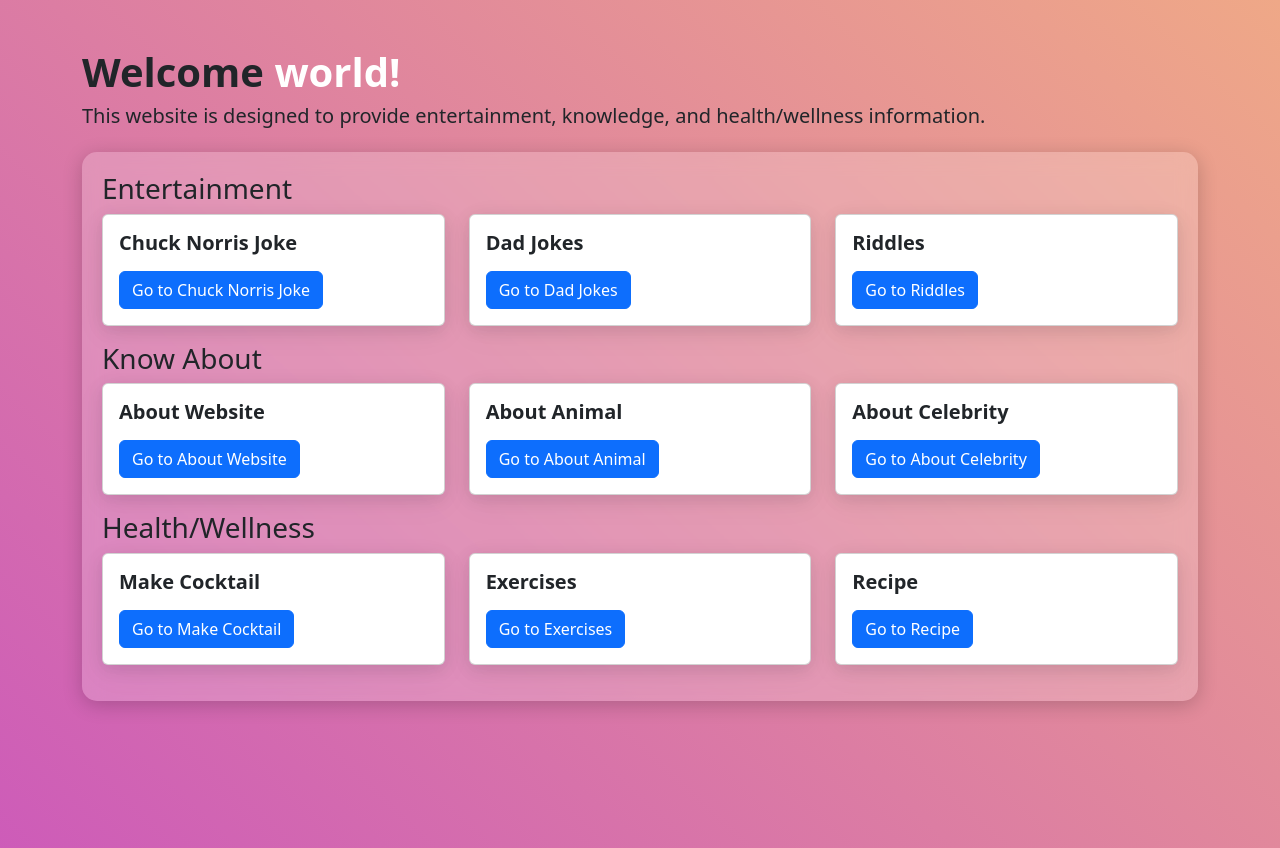
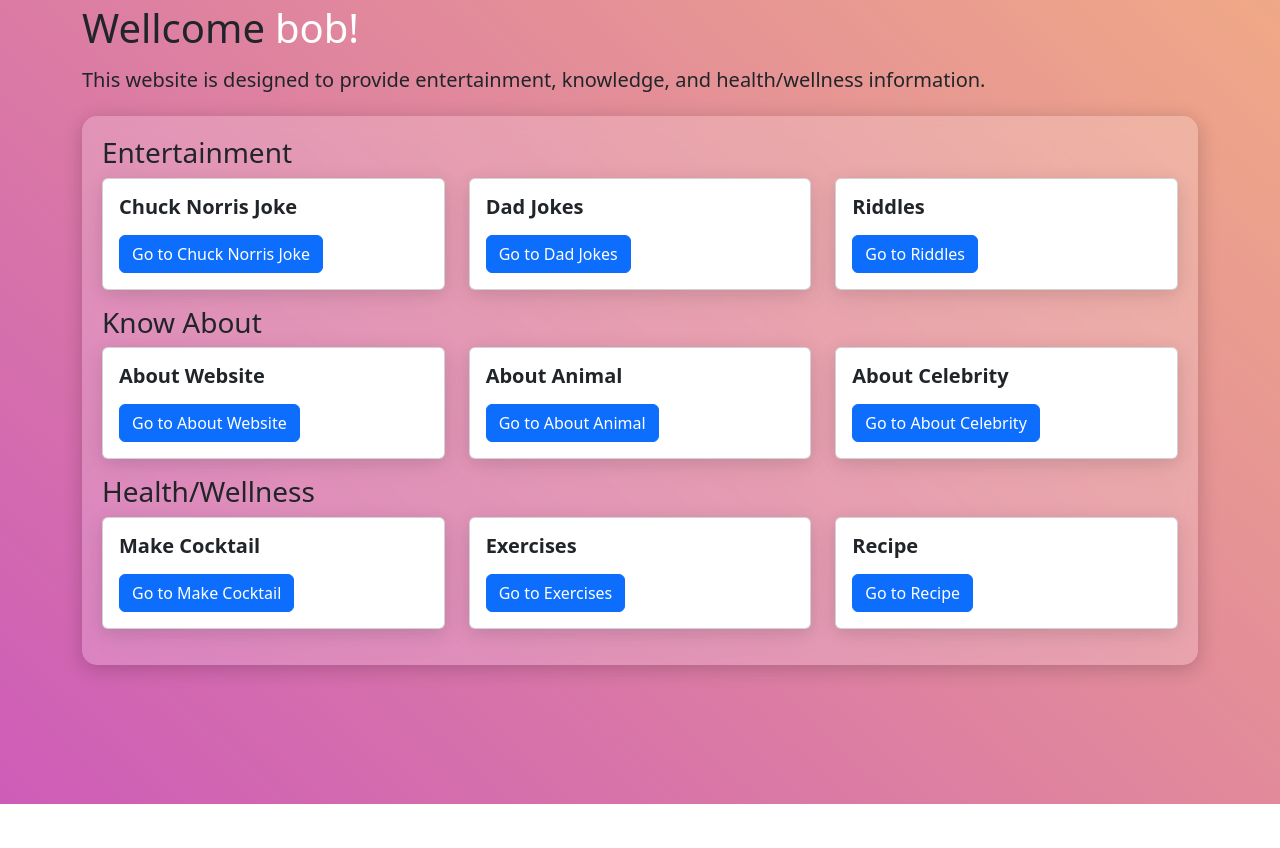
Before and after one commit to thisisrow/KnowJoy, a React (Vite) app in the folder multi-feature/: page / in a window 1280 px wide. After the commit the page ends 804 px from the top, so only its background shows below. Built offline with nearby package versions, Linux system fonts and the light colour scheme.

Commit message:
rolle word update

```diff
--- a/multi-feature/src/Component/Home.jsx
+++ b/multi-feature/src/Component/Home.jsx
@@ -46,24 +46,16 @@ const Home = () => {
         }
     ];
 
-    const word = ['world!', 'bob!', 'user!', 'everyone!'];
-    const [currentWord, setCurrentWord] = useState(word[0]);
-
-    const changeWord = () => {
-        const newWord = word[Math.floor(Math.random() * word.length)];
-        setCurrentWord(newWord);
-    };
-
-    useEffect(() => {
-        const interval = setInterval(changeWord, 2000);
-        return () => clearInterval(interval);
-    }, []);
-
     return (
-        <div className="container mt-5">
+        <div className="container mt-1">
             <div className="content mb-4">
-                <h1 className="animated-text">
-                    Welcome <span>{currentWord}</span>
+                <h1 className="css-1dn3h68">Wellcome
+                      <span color="#524FFC" className="wrapper css-konzt6">
+                        <span className="RollingText_word__ieJY1 word">user!</span>
+                        <span className="RollingText_word__ieJY1 word">world!</span>
+                        <span className="RollingText_word__ieJY1 word">bob!</span>
+                        <span className="RollingText_word__ieJY1 word">everyone!</span>
+                    </span>
                 </h1>
                 <h5>This website is designed to provide entertainment, knowledge, and health/wellness information.</h5>
             </div>
--- a/multi-feature/src/Component/Title.css
+++ b/multi-feature/src/Component/Title.css
@@ -1,36 +1,89 @@
-.animated-text  {
+    .css-1dn3h68 {
+        font-size: 40px;
+    }
+    .css-konzt6.wrapper {
+        margin: 0 10px;
+    overflow: hidden;
     display: inline-block;
-
-    font-weight: bold;
-
-    text-align: center;
-    animation-delay: calc(var(--index) * 0.3s);
+    vertical-align: top;
+    height: 1.4em;
+    width: unset;
 }
-.animated-text span {
-    display: inline-block;
-    animation: moveUpDown 2s ease-in-out infinite alternate;
-    font-weight: bold;
-    color: #ffffff;
-    text-align: center;
-    animation-delay: calc(var(--index) * 0.3s);
+.css-konzt6 .word {
+    white-space: nowrap;
+    display: block;
+    -webkit-animation: spin_text 12.5s infinite;
+    animation: spin_text 12.5s infinite;
+}
+@keyframes spin_text {
+    0% {
+    -webkit-transform: translateY(0%);
+    -moz-transform: translateY(0%);
+    -ms-transform: translateY(0%);
+    transform: translateY(0%);
 }
 
-@keyframes moveUpDown {
-    0% {
-        transform: translateY(-200px);
-        opacity: 1;
-    }
-    30% {
-        opacity: 0;
-    }
-    50% {
-        transform: translateY(0);
-        opacity: 1;
-        animation-timing-function: ease-in-out;
-        animation-delay: 1s;
-    }
-    100% {
-        transform: translateY(0);
-        opacity: 1;
-    }
+17.6% {
+    -webkit-transform: translateY(0%);
+    -moz-transform: translateY(0%);
+    -ms-transform: translateY(0%);
+    transform: translateY(0%);
 }
+19.6% {
+    -webkit-transform: translateY(-100%);
+    -moz-transform: translateY(-100%);
+    -ms-transform: translateY(-100%);
+    transform: translateY(-100%);
+}
+37.2% {
+    -webkit-transform: translateY(-100%);
+    -moz-transform: translateY(-100%);
+    -ms-transform: translateY(-100%);
+    transform: translateY(-100%);
+}
+39.2% {
+    -webkit-transform: translateY(-200%);
+    -moz-transform: translateY(-200%);
+    -ms-transform: translateY(-200%);
+    transform: translateY(-200%);
+}
+56.8% {
+    -webkit-transform: translateY(-200%);
+    -moz-transform: translateY(-200%);
+    -ms-transform: translateY(-200%);
+    transform: translateY(-200%);
+}
+58.8% {
+    -webkit-transform: translateY(-300%);
+    -moz-transform: translateY(-300%);
+    -ms-transform: translateY(-300%);
+    transform: translateY(-300%);
+}
+76.4% {
+    -webkit-transform: translateY(-300%);
+    -moz-transform: translateY(-300%);
+    -ms-transform: translateY(-300%);
+    transform: translateY(-300%);
+}
+78.4% {
+    -webkit-transform: translateY(-400%);
+    -moz-transform: translateY(-400%);
+    -ms-transform: translateY(-400%);
+    transform: translateY(-400%);
+}
+96% {
+    -webkit-transform: translateY(-400%);
+    -moz-transform: translateY(-400%);
+    -ms-transform: translateY(-400%);
+    transform: translateY(-400%);
+}
+100% {
+    -webkit-transform: translateY(-400%);
+    -moz-transform: translateY(-400%);
+    -ms-transform: translateY(-400%);
+    transform: translateY(-400%);
+}
+}
+.css-konzt6 span {
+    color: #ffffff;
+}
```
